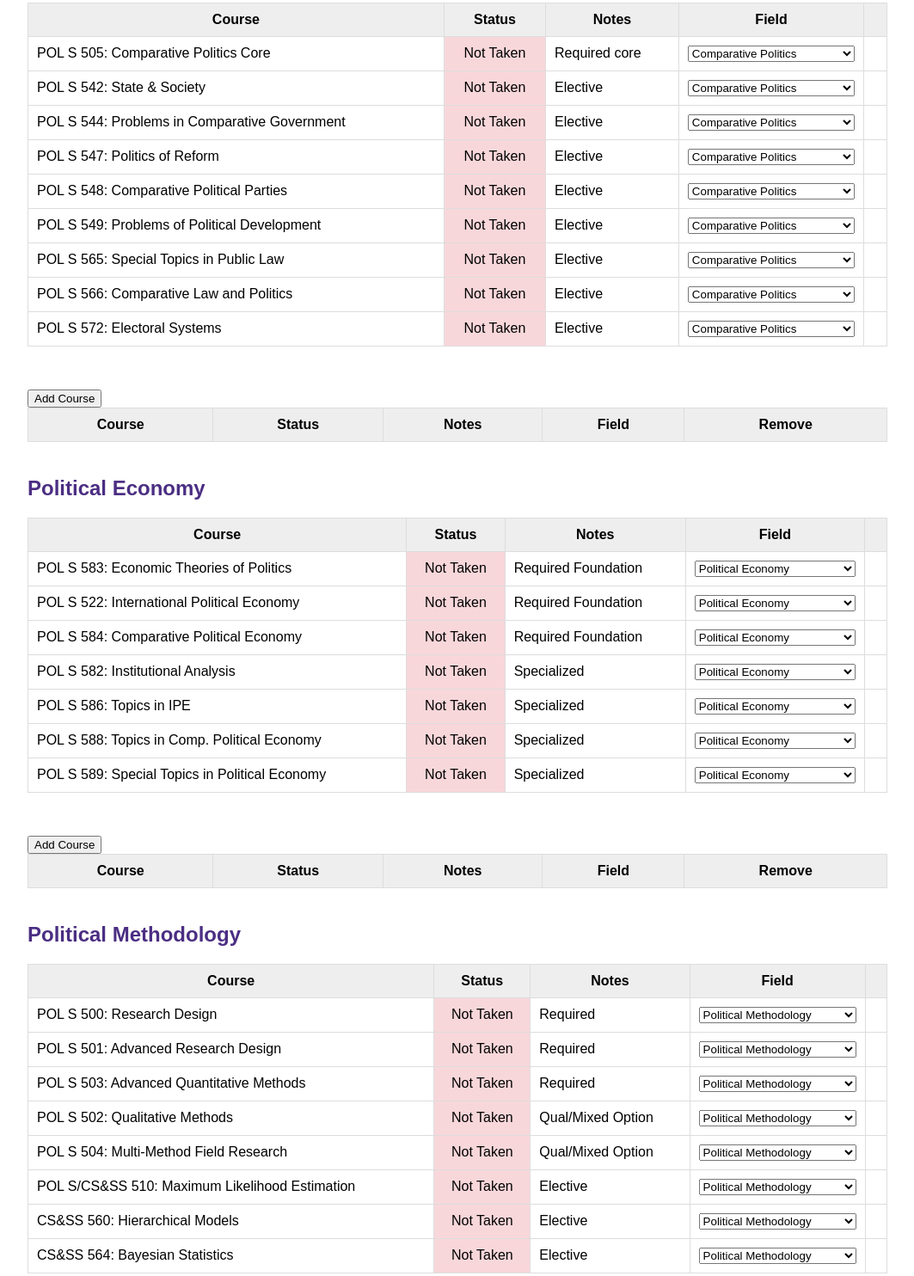
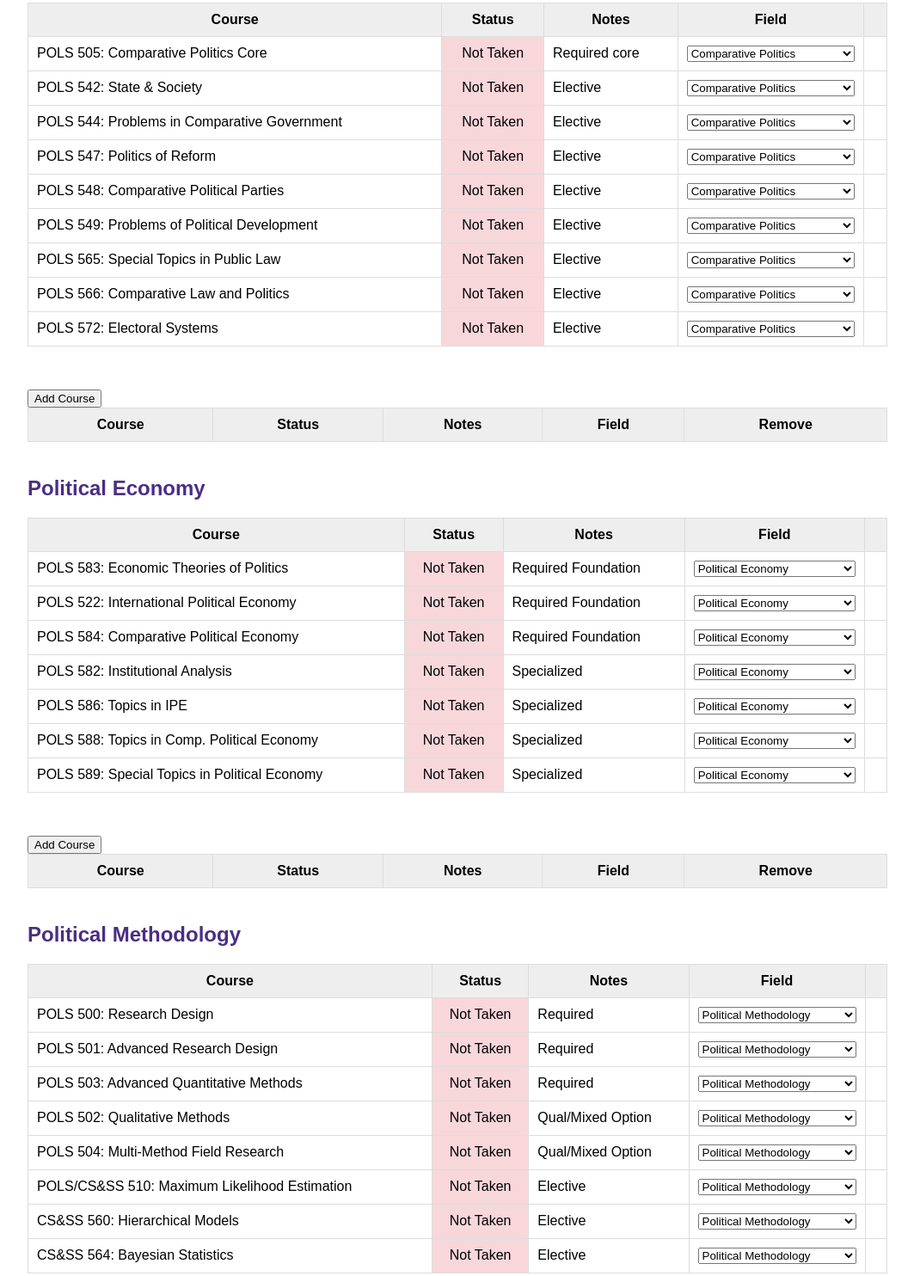
Before and after one commit to canbodrumlu/academic-planner, a plain HTML site: page index.html in a window 1280 px wide. Shown: the part 183-1667 px from the top of the page at 86% size, without its empty margins (108-1171 px from the left). Drawn offline with Linux system fonts and the light colour scheme.

Commit message:
Update index.html

```diff
--- a/index.html
+++ b/index.html
@@ -29,32 +29,32 @@
   <script>
     let fields = JSON.parse(localStorage.getItem('fields')) || {
       "Comparative Politics": [
-        ["POL S 505: Comparative Politics Core", "Required core"],
-        ["POL S 542: State & Society", "Elective"],
-        ["POL S 544: Problems in Comparative Government", "Elective"],
-        ["POL S 547: Politics of Reform", "Elective"],
-        ["POL S 548: Comparative Political Parties", "Elective"],
-        ["POL S 549: Problems of Political Development", "Elective"],
-        ["POL S 565: Special Topics in Public Law", "Elective"],
-        ["POL S 566: Comparative Law and Politics", "Elective"],
-        ["POL S 572: Electoral Systems", "Elective"]
+        ["POLS 505: Comparative Politics Core", "Required core"],
+        ["POLS 542: State & Society", "Elective"],
+        ["POLS 544: Problems in Comparative Government", "Elective"],
+        ["POLS 547: Politics of Reform", "Elective"],
+        ["POLS 548: Comparative Political Parties", "Elective"],
+        ["POLS 549: Problems of Political Development", "Elective"],
+        ["POLS 565: Special Topics in Public Law", "Elective"],
+        ["POLS 566: Comparative Law and Politics", "Elective"],
+        ["POLS 572: Electoral Systems", "Elective"]
       ],
       "Political Economy": [
-        ["POL S 583: Economic Theories of Politics", "Required Foundation"],
-        ["POL S 522: International Political Economy", "Required Foundation"],
-        ["POL S 584: Comparative Political Economy", "Required Foundation"],
-        ["POL S 582: Institutional Analysis", "Specialized"],
-        ["POL S 586: Topics in IPE", "Specialized"],
-        ["POL S 588: Topics in Comp. Political Economy", "Specialized"],
-        ["POL S 589: Special Topics in Political Economy", "Specialized"]
+        ["POLS 583: Economic Theories of Politics", "Required Foundation"],
+        ["POLS 522: International Political Economy", "Required Foundation"],
+        ["POLS 584: Comparative Political Economy", "Required Foundation"],
+        ["POLS 582: Institutional Analysis", "Specialized"],
+        ["POLS 586: Topics in IPE", "Specialized"],
+        ["POLS 588: Topics in Comp. Political Economy", "Specialized"],
+        ["POLS 589: Special Topics in Political Economy", "Specialized"]
       ],
       "Political Methodology": [
-        ["POL S 500: Research Design", "Required"],
-        ["POL S 501: Advanced Research Design", "Required"],
-        ["POL S 503: Advanced Quantitative Methods", "Required"],
-        ["POL S 502: Qualitative Methods", "Qual/Mixed Option"],
-        ["POL S 504: Multi-Method Field Research", "Qual/Mixed Option"],
-        ["POL S/CS&SS 510: Maximum Likelihood Estimation", "Elective"],
+        ["POLS 500: Research Design", "Required"],
+        ["POLS 501: Advanced Research Design", "Required"],
+        ["POLS 503: Advanced Quantitative Methods", "Required"],
+        ["POLS 502: Qualitative Methods", "Qual/Mixed Option"],
+        ["POLS 504: Multi-Method Field Research", "Qual/Mixed Option"],
+        ["POLS/CS&SS 510: Maximum Likelihood Estimation", "Elective"],
         ["CS&SS 560: Hierarchical Models", "Elective"],
         ["CS&SS 564: Bayesian Statistics", "Elective"]
       ]
```
